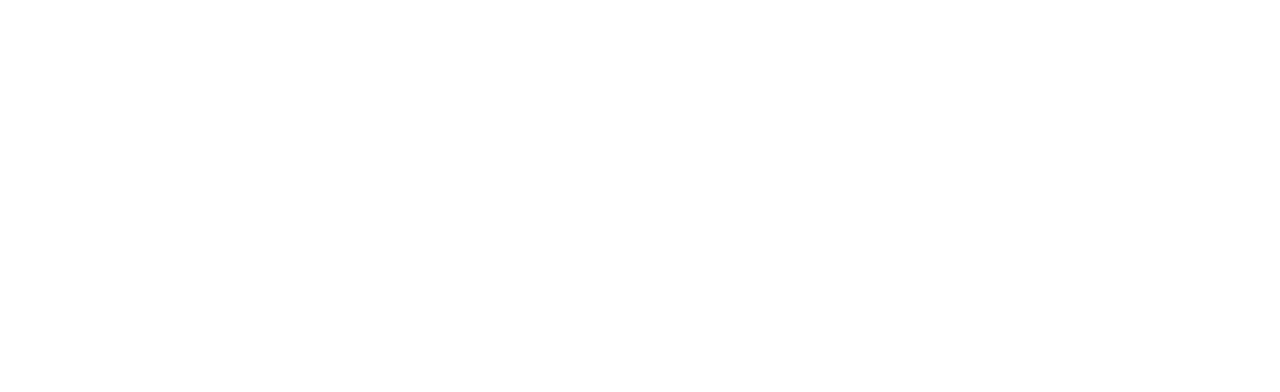
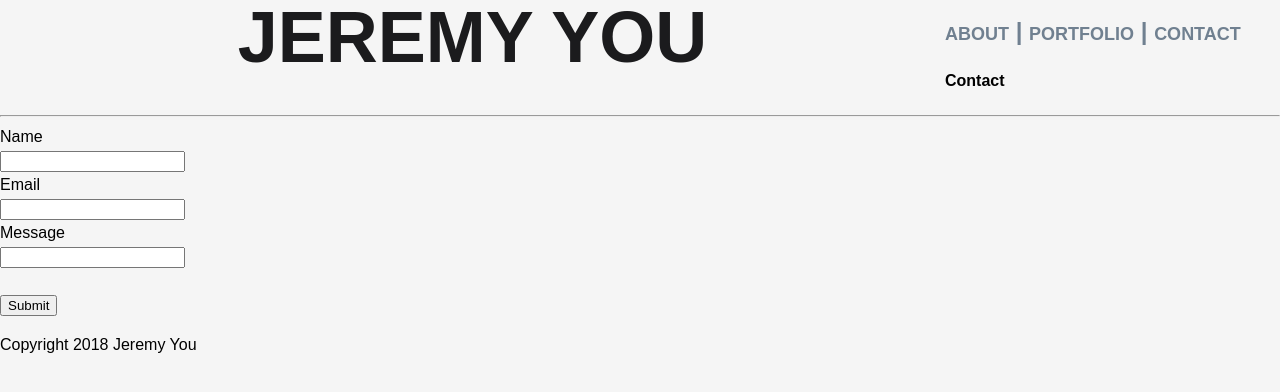
Before and after one commit to JeremyYouDesign/Assets, a plain HTML site: page contact.html in a window 1280 px wide. Drawn offline with Linux system fonts and the light colour scheme; files that its build step writes are made by us from their sources.

Commit message:
style.css

```diff
--- a/contact.html
+++ b/contact.html
@@ -0,0 +1,45 @@
+<!DOCTYPE html>
+<html>
+<head>
+    <title>Jeremy You</title>
+
+    <link rel="stylesheet" type="text/css" href="style.css">
+</head>
+
+<body>
+    <header>
+        <div id="name">
+            <h1>JEREMY YOU</h1>
+        </div>
+
+        <div id="tab">
+            <h2>
+                <a href="about" class="hover">ABOUT</a>  |
+                <a href="portfolio"class="hover">  PORTFOLIO</a>  |
+                <a href="contact" class="hover">  CONTACT</a>
+            </h2>
+        </div>
+    </header>
+
+    <br><br>
+
+    <div id="contact">
+        <h4>Contact</h4>
+        <hr id="line">
+        <form>
+            Name<br>
+            <input type="text" name="name" class="form"><br>
+            Email<br>
+            <input type="text" name="email" class="form"><br>
+            Message<br>
+            <input type="text" name="message" id="message"><br><br>
+
+            <input type="submit" value="Submit" id="submit">
+        </form>
+    </div>
+
+    <div class="footer">
+        <p>Copyright 2018 Jeremy You</p>
+    </div>
+</body>
+</html>
```
Also changed, not shown: index.html (+28 -8 lines), portfolio.html (+53 -0 lines).
